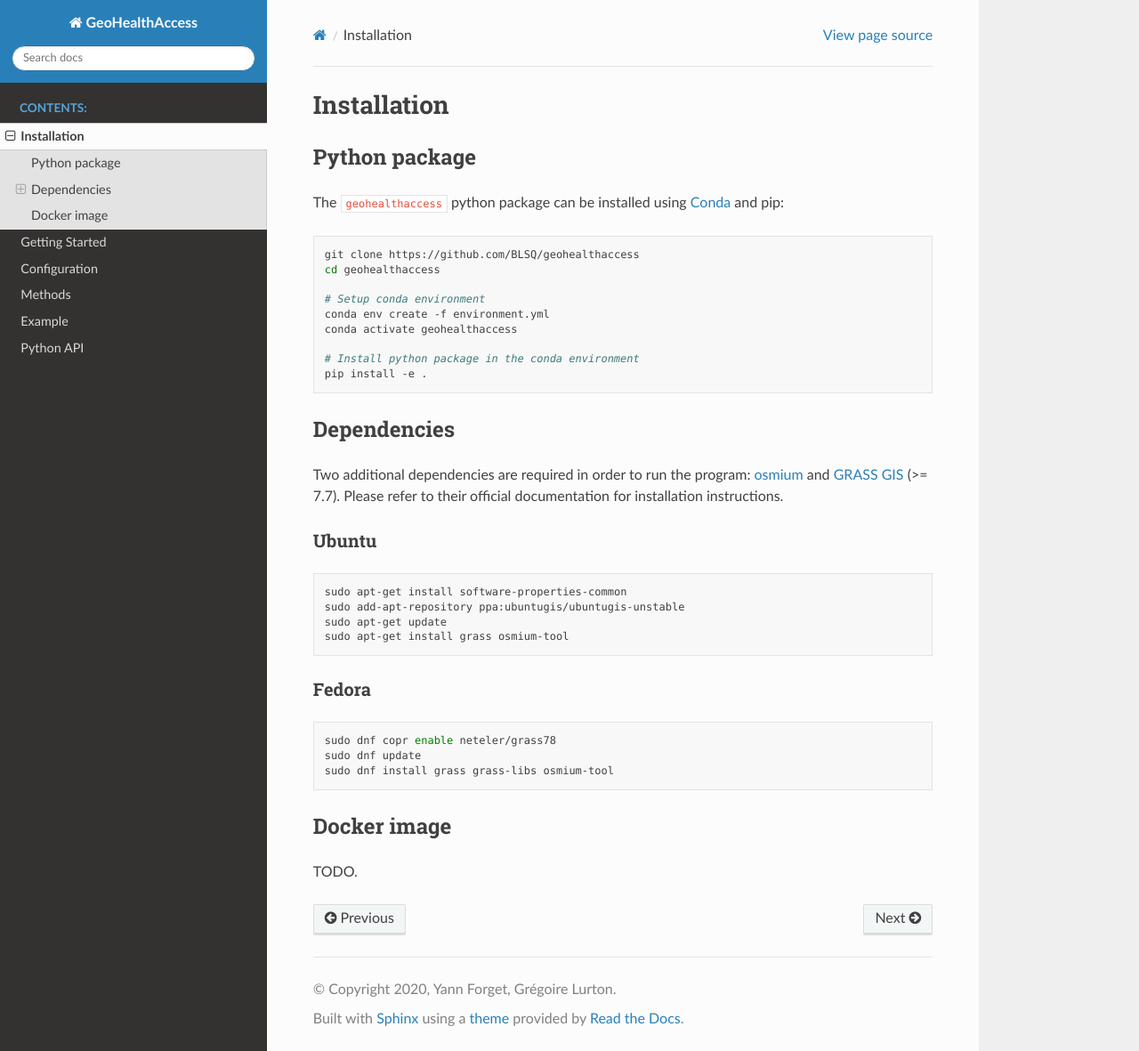
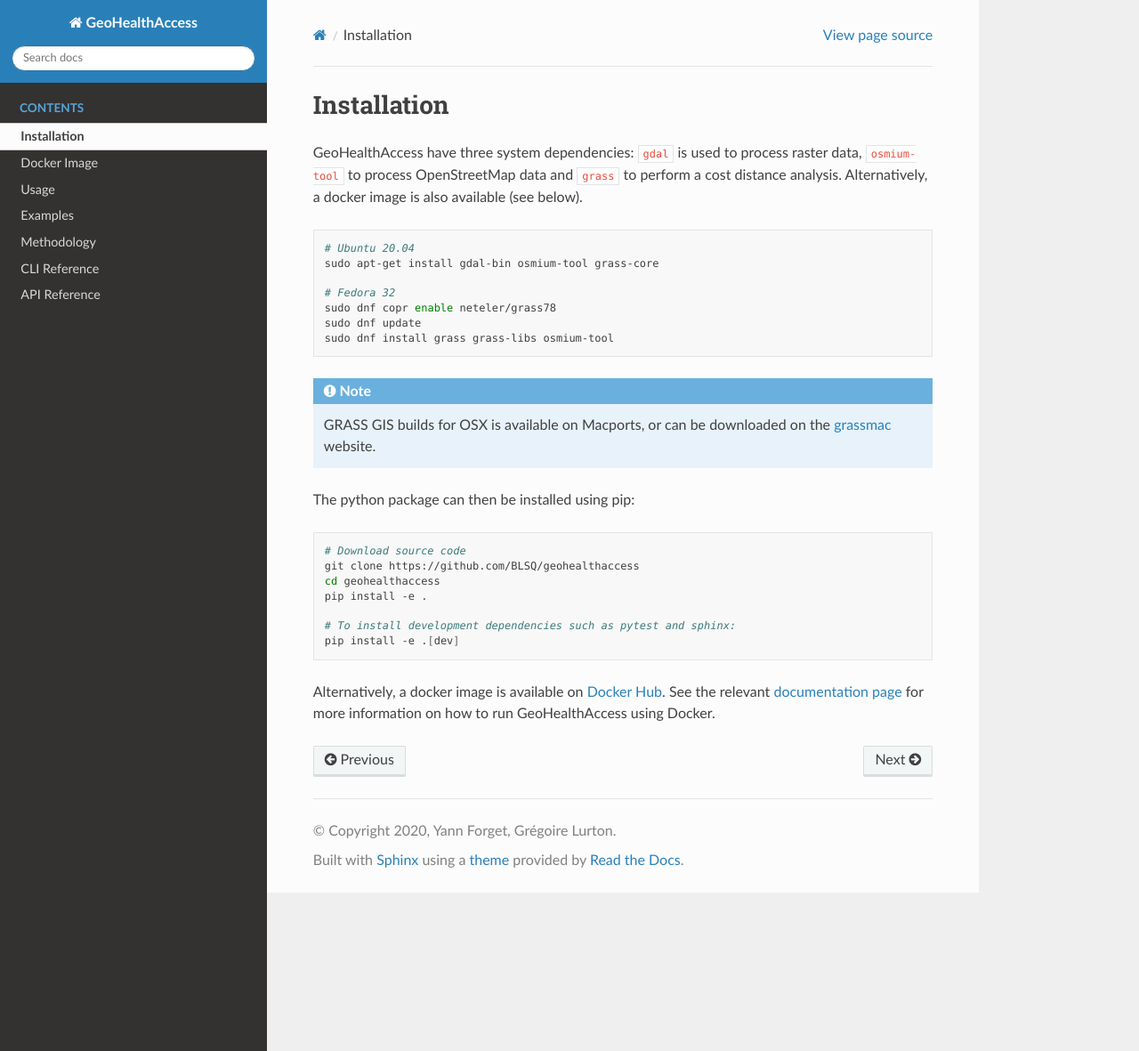
Before and after one commit to BLSQ/geohealthaccess, a Sphinx documentation site: the page built from docs/installation.rst, in a window 1280 px wide and 1181 px high. Shown: the whole window at 89% size. Built offline with Sphinx 7.4.7 and the Read the Docs theme 2.0.0, drawn with Linux system fonts in a browser that asks for light colours; pages that are not in the unit, such as notebooks, are missing from menus.

Commit message:
Update documentation

```diff
--- a/docs/configuration.rst
+++ /dev/null
@@ -1,5 +0,0 @@
-*************
-Configuration
-*************
-
-TODO.
--- a/docs/example.rst
+++ /dev/null
@@ -1,5 +0,0 @@
-*******
-Example
-*******
-
-TODO.
--- a/docs/installation.rst
+++ b/docs/installation.rst
@@ -2,52 +2,37 @@
 Installation
 ************
 
-Python package
-==============
+GeoHealthAccess have three system dependencies: ``gdal`` is used to
+process raster data, ``osmium-tool`` to process OpenStreetMap data and
+``grass`` to perform a cost distance analysis. Alternatively, a docker
+image is also available (see below).
 
-The ``geohealthaccess`` python package can be installed using `Conda
-<https://www.anaconda.com/distribution/>`_ and pip:
+.. code:: sh
 
-.. code-block:: sh
+    # Ubuntu 20.04
+    sudo apt-get install gdal-bin osmium-tool grass-core
 
-    git clone https://github.com/BLSQ/geohealthaccess
-    cd geohealthaccess
-
-    # Setup conda environment
-    conda env create -f environment.yml
-    conda activate geohealthaccess
-
-    # Install python package in the conda environment
-    pip install -e .
-
-Dependencies
-============
-
-Two additional dependencies are required in order to run the program: `osmium
-<https://osmcode.org/osmium-tool/>`_ and `GRASS GIS <https://grass.osgeo.org/>`_
-(>= 7.7). Please refer to their official documentation for installation
-instructions.
-
-Ubuntu
-******
-
-.. code-block:: sh
-
-    sudo apt-get install software-properties-common
-    sudo add-apt-repository ppa:ubuntugis/ubuntugis-unstable
-    sudo apt-get update
-    sudo apt-get install grass osmium-tool
-
-Fedora
-******
-
-.. code-block:: sh
-
+    # Fedora 32
     sudo dnf copr enable neteler/grass78
     sudo dnf update
     sudo dnf install grass grass-libs osmium-tool
 
-Docker image
-============
+.. note:: GRASS GIS builds for OSX is available on Macports, or can be downloaded on the
+    `grassmac <http://grassmac.wikidot.com/downloads>`_ website.
 
-TODO.
+The python package can then be installed using pip:
+
+.. code:: sh
+
+   # Download source code
+   git clone https://github.com/BLSQ/geohealthaccess
+   cd geohealthaccess
+   pip install -e .
+
+   # To install development dependencies such as pytest and sphinx:
+   pip install -e .[dev]
+
+Alternatively, a docker image is available on `Docker Hub
+<https://hub.docker.com/r/yannforget/geohealthaccess>`_. See the relevant
+`documentation page <docker.html>`_ for more information on how to run
+GeoHealthAccess using Docker.
```
Also changed, not shown: docs/api.rst (+24 -36 lines), docs/cli.rst (added, +22 -0 lines), docs/docker.rst (added, +20 -0 lines), docs/examples.rst (added, +27 -0 lines), docs/index.rst (+29 -72 lines), docs/methodology.rst (added, +7 -0 lines), docs/methods.rst (deleted, +0 -8 lines), docs/quick-start.rst (deleted, +0 -47 lines), docs/usage.rst (added, +127 -0 lines), 2 other files.
